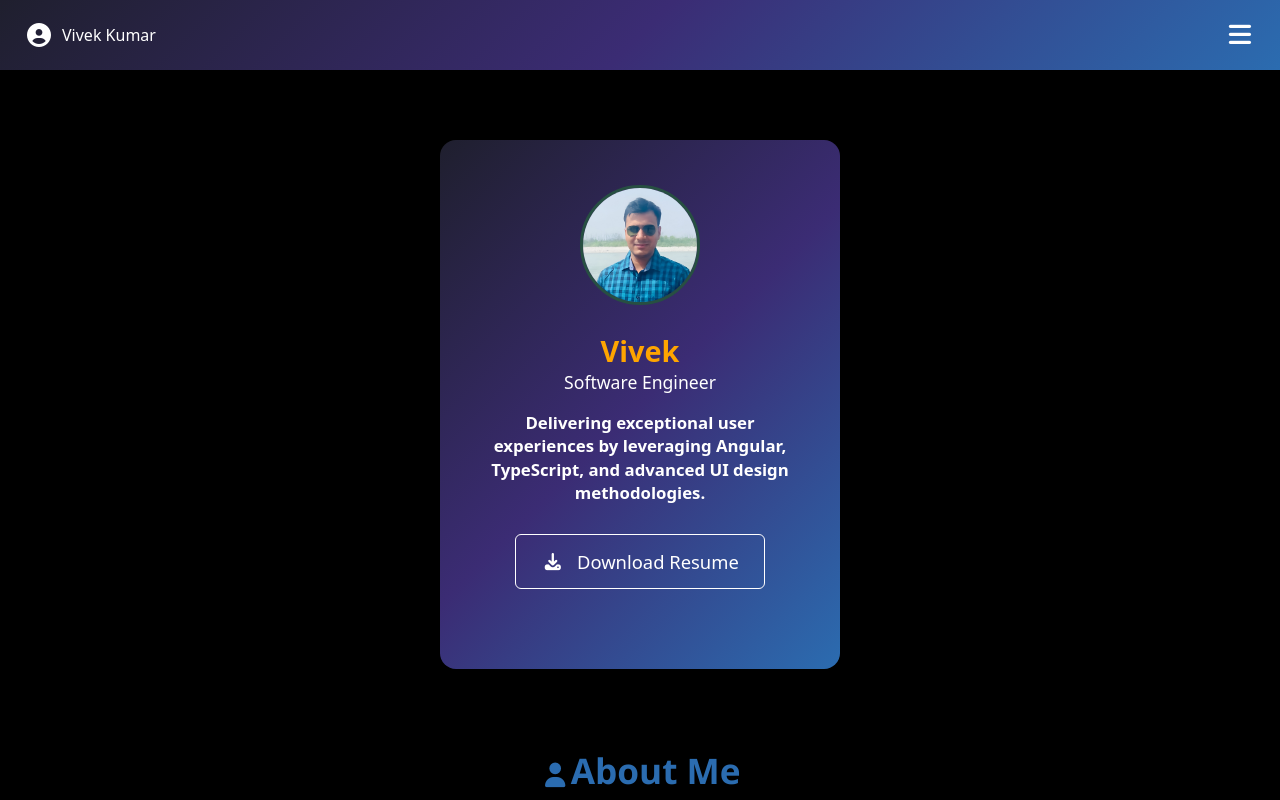
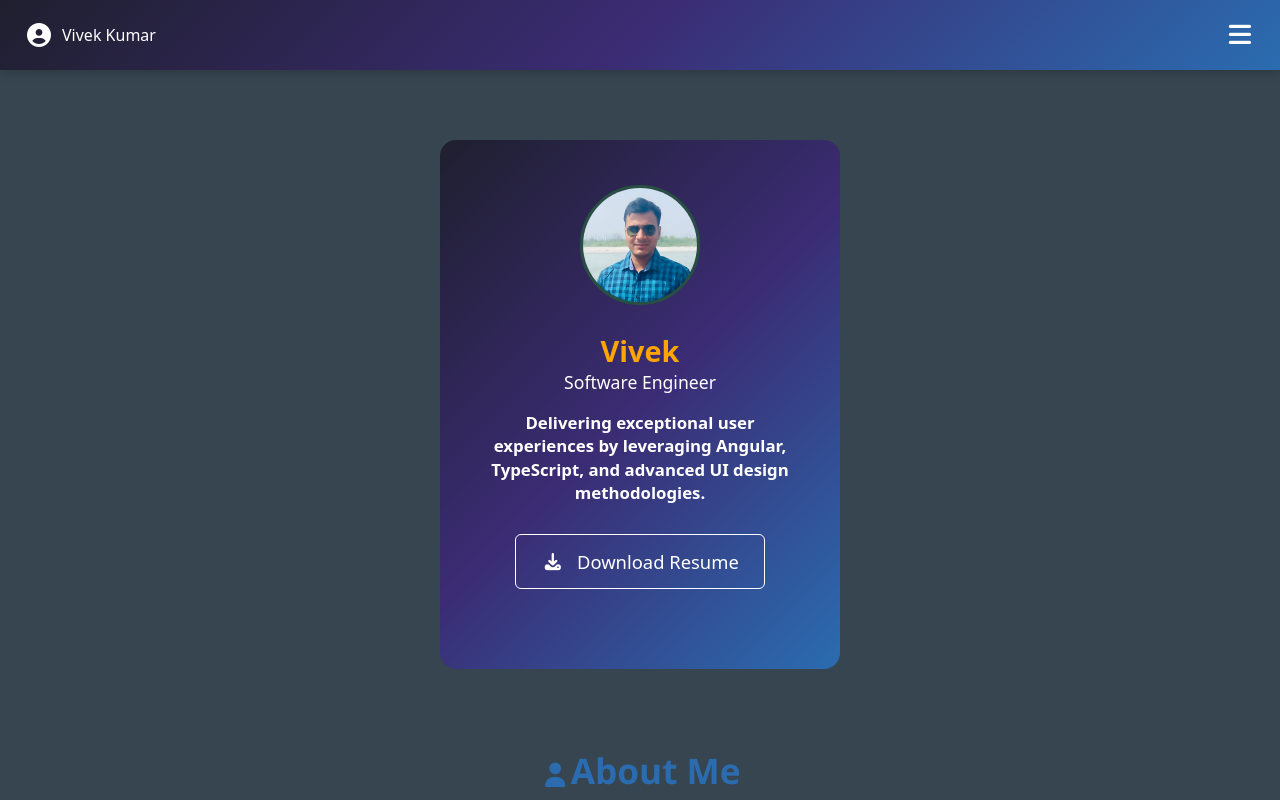
Before and after one commit to itvkkm-dev/vivek-portfolio, an Angular app: page / in a window 1280 px wide. Shown: the top 800 px of the page. Built offline with nearby package versions, Linux system fonts and the light colour scheme.

Commit message:
bf color

```diff
--- a/src/styles.scss
+++ b/src/styles.scss
@@ -1,6 +1,6 @@
 html,
 body {
-  background-color: black !important;
+  background-color: #36454f !important;
   height: 100%;
   margin: 0;
   padding: 0;
```
